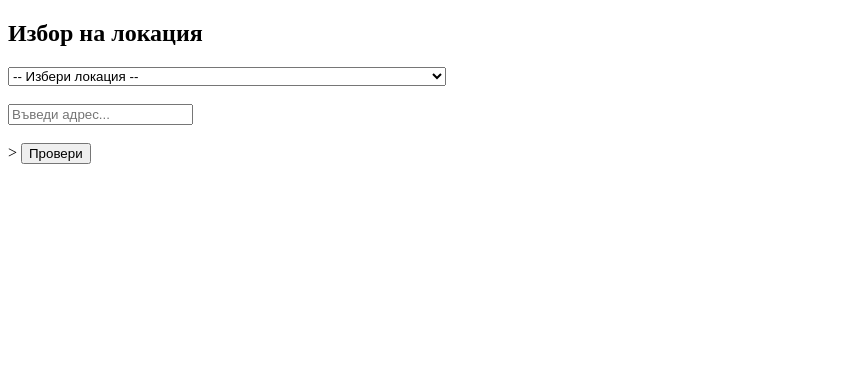
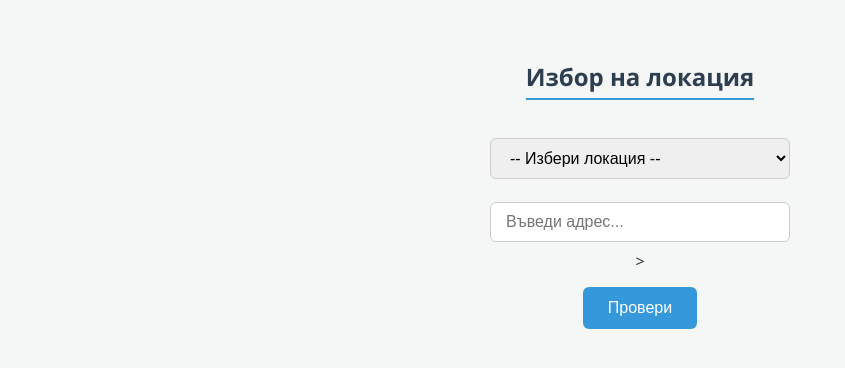
Before and after one commit to TonislavZhoevski/taxi-exam-varna, a plain HTML site: page index.html in a window 1280 px wide. Shown: the whole page, without its empty margins (0-845 px from the left). Drawn offline with Linux system fonts and the light colour scheme.

Commit message:
css start

```diff
--- /dev/null
+++ b/css/style.css
@@ -0,0 +1,73 @@
+/* Общи стилове за тялото и центриране */
+body {
+    font-family: 'Segoe UI', Tahoma, Geneva, Verdana, sans-serif; /* Избор на четлив шрифт */
+    background-color: #f4f7f6; /* Светъл фон */
+    color: #333; /* Тъмен текст */
+    display: flex; /* Активиране на Flexbox за центриране */
+    flex-direction: column; /* Подреждане на елементите вертикално */
+    align-items: center; /* Хоризонтално центриране */
+    padding: 40px 20px; /* Вътрешни отстъпи */
+    min-height: 100vh; /* Минимална височина на цялата страница */
+    margin: 0;
+}
+
+/* Стил за заглавието */
+h2 {
+    color: #2c3e50; /* Тъмно синьо за заглавието */
+    margin-bottom: 30px;
+    border-bottom: 2px solid #3498db; /* Лека синя подчертавка */
+    padding-bottom: 5px;
+}
+
+/* Общ стил за интерактивните елементи (падащо меню и поле за въвеждане) */
+#locationSelect, #addressInput {
+    padding: 10px 15px;
+    margin: 8px 0;
+    width: 300px; /* Фиксирана ширина */
+    box-sizing: border-box; /* Важно за правилното оразмеряване */
+    border: 1px solid #ccc;
+    border-radius: 6px; /* Заоблени ъгли */
+    font-size: 16px;
+    transition: border-color 0.3s;
+}
+
+/* Ефект при фокус (кликване) */
+#locationSelect:focus, #addressInput:focus {
+    border-color: #3498db; /* Синя рамка при фокус */
+    outline: none; /* Премахване на стандартната рамка на браузъра */
+    box-shadow: 0 0 5px rgba(52, 152, 219, 0.5);
+}
+
+/* Стил за бутона */
+button {
+    background-color: #3498db; /* Основен син цвят */
+    color: white;
+    padding: 12px 25px;
+    border: none;
+    border-radius: 6px;
+    cursor: pointer; /* Показване на ръка при задържане */
+    font-size: 16px;
+    transition: background-color 0.3s, transform 0.1s;
+    margin-top: 15px;
+}
+
+/* Ефект при задържане на мишката върху бутона */
+button:hover {
+    background-color: #2980b9; /* По-тъмно синьо */
+}
+
+/* Ефект при натискане на бутона */
+button:active {
+    transform: scale(0.98); /* Лек ефект на натискане */
+}
+
+/* Стил за елементите <br><br> за по-добър контрол на разстоянието */
+/* Препоръчвам да използвате margin вместо <br>, но за запазване на структурата: */
+body > br {
+    display: none; /* Скриване на <br> елементите */
+}
+
+/* Добавяне на отстъп чрез margin за по-добър контрол */
+#addressInput {
+    margin-top: 15px;
+}
--- a/index.html
+++ b/index.html
@@ -4,6 +4,7 @@
   <meta charset="UTF-8">
   <title>Location Checker</title>
 </head>
+<link rel="stylesheet" href="css/style.css">
 <body>
 
   <h2>Избор на локация</h2>
```
